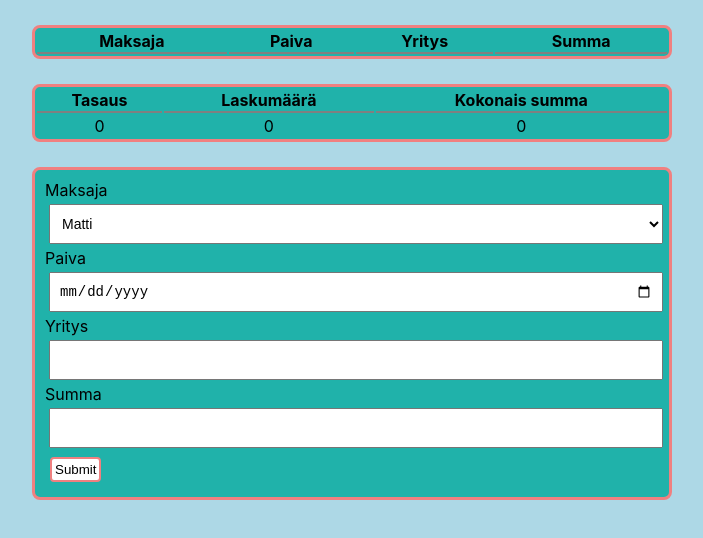
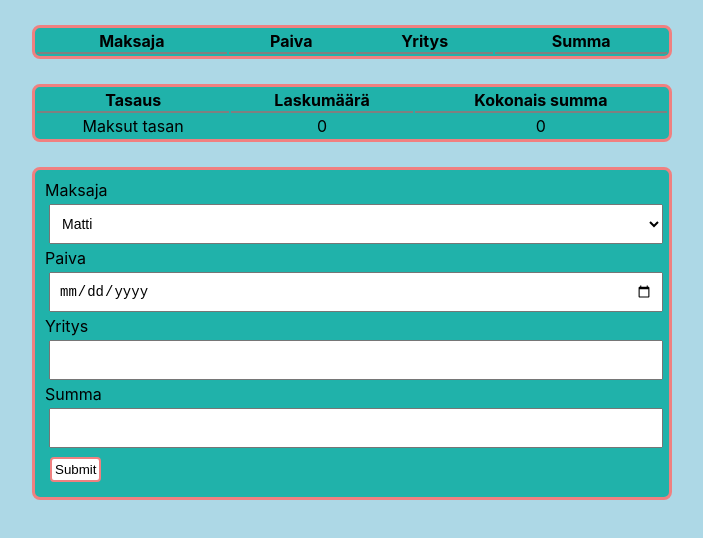
Before and after one commit to vruokon/soj_ryhmatyo_react, a React (Create React App) app: page / in a window 1280 px wide. Shown: the top 538 px of the page, without its empty margins (288-991 px from the left). Built offline with nearby package versions, Linux system fonts and the light colour scheme.

Commit message:
Tasauksessa näkyy nyt maksettavan henkilön nimi
+ Muutin ParseIntin ParseFloatiksi

```diff
--- a/src/components/LowerTable.js
+++ b/src/components/LowerTable.js
@@ -16,7 +16,7 @@ const TableHeader2 = props => {
 const endSum = (array) => {
   var count = 0;
   for (var i = 0; i < array.length; i++) {
-    count = count + parseInt(array[i].summa);
+    count = count + parseFloat(array[i].summa);
   }
   return count;
 };
@@ -39,9 +39,11 @@ const laskeErotus = (array) => {
   var hlö2KokonaisSumma = endSum(hlö2);
 //Luodaan ehto jolla luodaan Tasaukseen tarvittava erotus
   if (hlö1KokonaisSumma > hlö2KokonaisSumma) {
-    return hlö1KokonaisSumma - hlö2KokonaisSumma;
+    return hlö1KokonaisSumma - hlö2KokonaisSumma + "€ Maijalle";
+  } else if(hlö1KokonaisSumma < hlö2KokonaisSumma) {
+    return hlö2KokonaisSumma - hlö1KokonaisSumma + "€ Matille";
   } else {
-    return hlö2KokonaisSumma - hlö1KokonaisSumma;
+    return "Maksut tasan";
   }
 }
 
```
